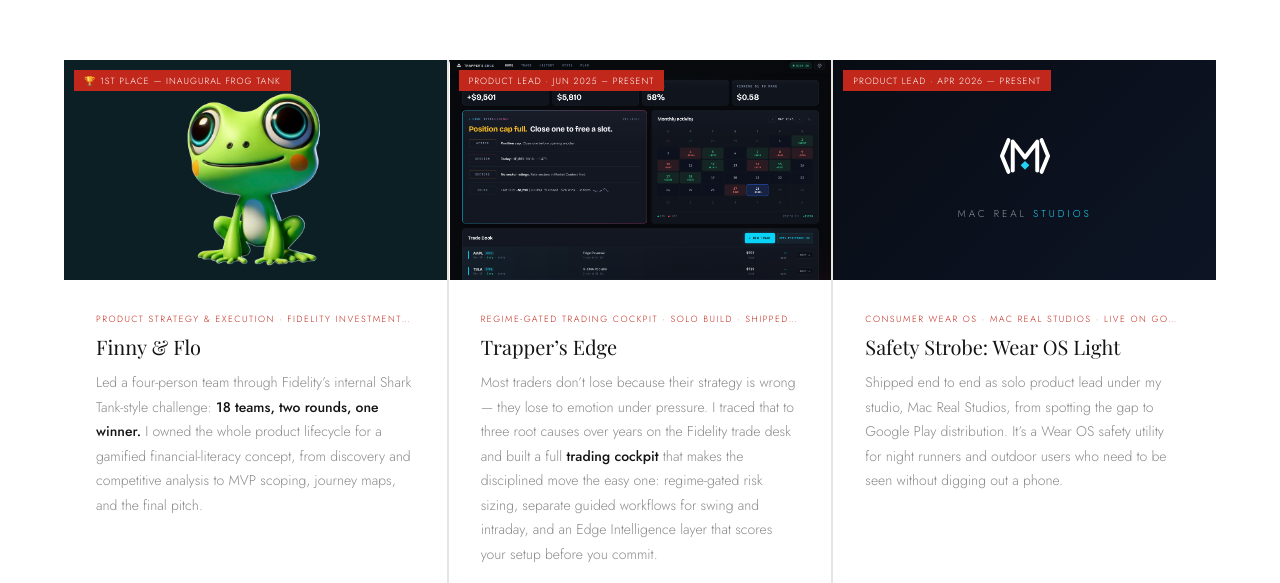
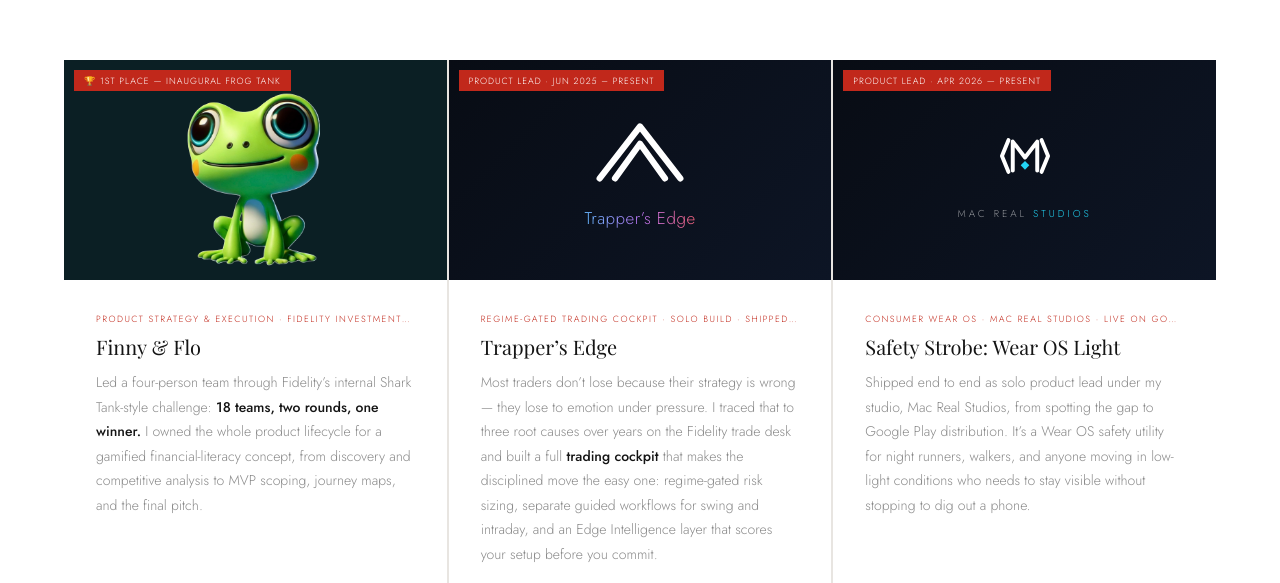
Before and after one commit to TheLegendMac/Portfolio, a plain HTML site: page index.html in a window 1280 px wide. Shown: the part 1405-1988 px from the top of the page. Drawn offline with nearby package versions, Linux system fonts and the light colour scheme; a web font is replaced by a local one.

Commit message:
feat: enhance Trapper's Edge project card with logo and updated description

```diff
--- a/index.html
+++ b/index.html
@@ -406,8 +406,12 @@
 
     <!-- TRADING ALPHA -->
     <div class="proj-card reveal d1">
-      <div class="proj-img proj-trading" style="overflow:hidden;position:relative;">
-        <img src="trappers-edge.png" alt="Trapper&#x2019;s Edge dashboard" style="width:100%;height:100%;object-fit:cover;object-position:center top;display:block;position:absolute;inset:0;">
+      <div class="proj-img proj-trading" style="background:linear-gradient(135deg,#080c14,#0d1525);display:flex;flex-direction:column;align-items:center;justify-content:center;gap:16px;position:relative;">
+        <svg viewBox="0 0 100 82" width="96" height="79" xmlns="http://www.w3.org/2000/svg" aria-label="Trapper's Edge logo">
+          <polyline points="8,70 50,16 92,70" fill="none" stroke="#FFFFFF" stroke-width="6.5" stroke-linecap="round" stroke-linejoin="round"/>
+          <polyline points="24,70 50,34 76,70" fill="none" stroke="#FFFFFF" stroke-width="6.5" stroke-linecap="round" stroke-linejoin="round"/>
+        </svg>
+        <div style="font-size:17px;font-weight:300;letter-spacing:0.5px;font-family:'Jost',sans-serif;background:linear-gradient(90deg,#64B8FF 0%,#B06FE8 50%,#F0607A 100%);-webkit-background-clip:text;-webkit-text-fill-color:transparent;background-clip:text;">Trapper&#x2019;s Edge</div>
         <div class="proj-badge">Product Lead &middot; Jun 2025 &ndash; Present</div>
       </div>
       <div class="proj-body">
@@ -463,8 +467,8 @@
       <div class="proj-body">
         <div class="proj-sub">Consumer Wear OS &middot; Mac Real Studios &middot; Live on Google Play</div>
         <div class="proj-title">Safety Strobe: Wear OS Light</div>
-        <p class="proj-desc">Shipped end to end as solo product lead under my studio, Mac Real Studios, from spotting the gap to Google Play distribution. It&#x2019;s a Wear OS safety utility for night runners and outdoor users who need to be seen without digging out a phone.</p>
-        <a href="https://thelegendmac.github.io/Mac-Real-Studios/" target="_blank" rel="noopener noreferrer" class="proj-link">Visit Studio <svg width="13" height="13" viewBox="0 0 14 14" fill="none"><path d="M2 7h10M8 3l4 4-4 4" stroke="currentColor" stroke-width="1.2" stroke-linecap="round"/></svg></a>
+        <p class="proj-desc">Shipped end to end as solo product lead under my studio, Mac Real Studios, from spotting the gap to Google Play distribution. It&#x2019;s a Wear OS safety utility for night runners, walkers, and anyone moving in low-light conditions who needs to stay visible without stopping to dig out a phone.</p>
+        <a href="https://macrealstudios.com/" target="_blank" rel="noopener noreferrer" class="proj-link">Visit Studio <svg width="13" height="13" viewBox="0 0 14 14" fill="none"><path d="M2 7h10M8 3l4 4-4 4" stroke="currentColor" stroke-width="1.2" stroke-linecap="round"/></svg></a>
         <div class="proj-accordion">
           <button class="proj-accordion-toggle" aria-expanded="false">
             Read Case Study
@@ -479,6 +483,10 @@
               <div class="acc-section">
                 <div class="acc-label">Key Product Decision</div>
                 <p class="acc-text">I looked at three interaction patterns and chose <strong>one-tap activation</strong> over a menu, because the user is mid-movement, not mid-focus. The app had to work without asking for any attention. The hard part was the discipline to cut everything that didn&#x2019;t serve that, so color modes, SOS patterns, and sync all got scoped out. Every extra step is another place the app could fail someone who needs it. With this one, simplicity was the product itself, not a corner I had to cut.</p>
+              </div>
+              <div class="acc-section">
+                <div class="acc-label">Studio Principles</div>
+                <p class="acc-text">Every Mac Real Studios app is built against four rules: <strong>Focused over bloated</strong> &mdash; ship only what the problem actually needs. <strong>Structure over noise</strong> &mdash; clarity is a feature. <strong>Craft over shortcuts</strong> &mdash; the details are the product. <strong>Usefulness over image</strong> &mdash; solve a real problem or don&#x2019;t ship.</p>
               </div>
               <div class="acc-section">
                 <div class="acc-label">Outcome</div>
```
